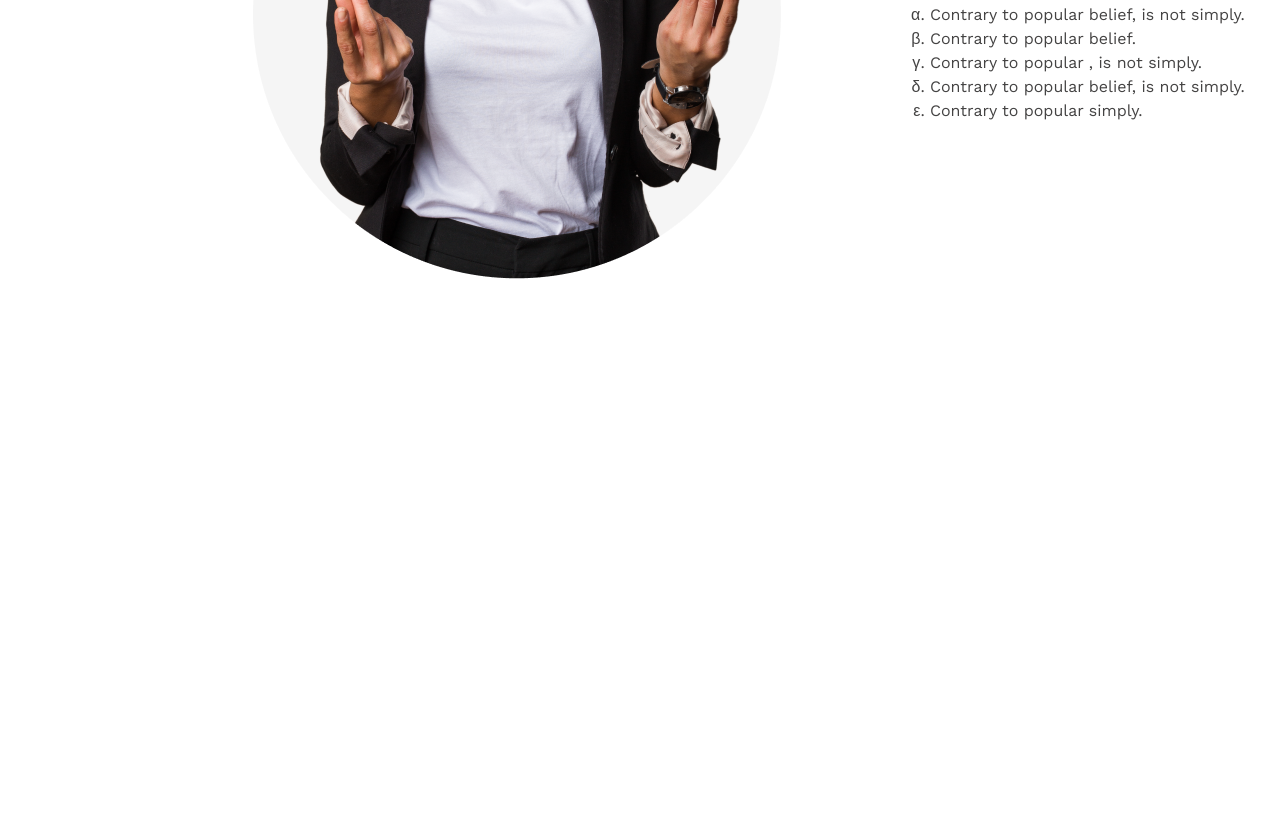
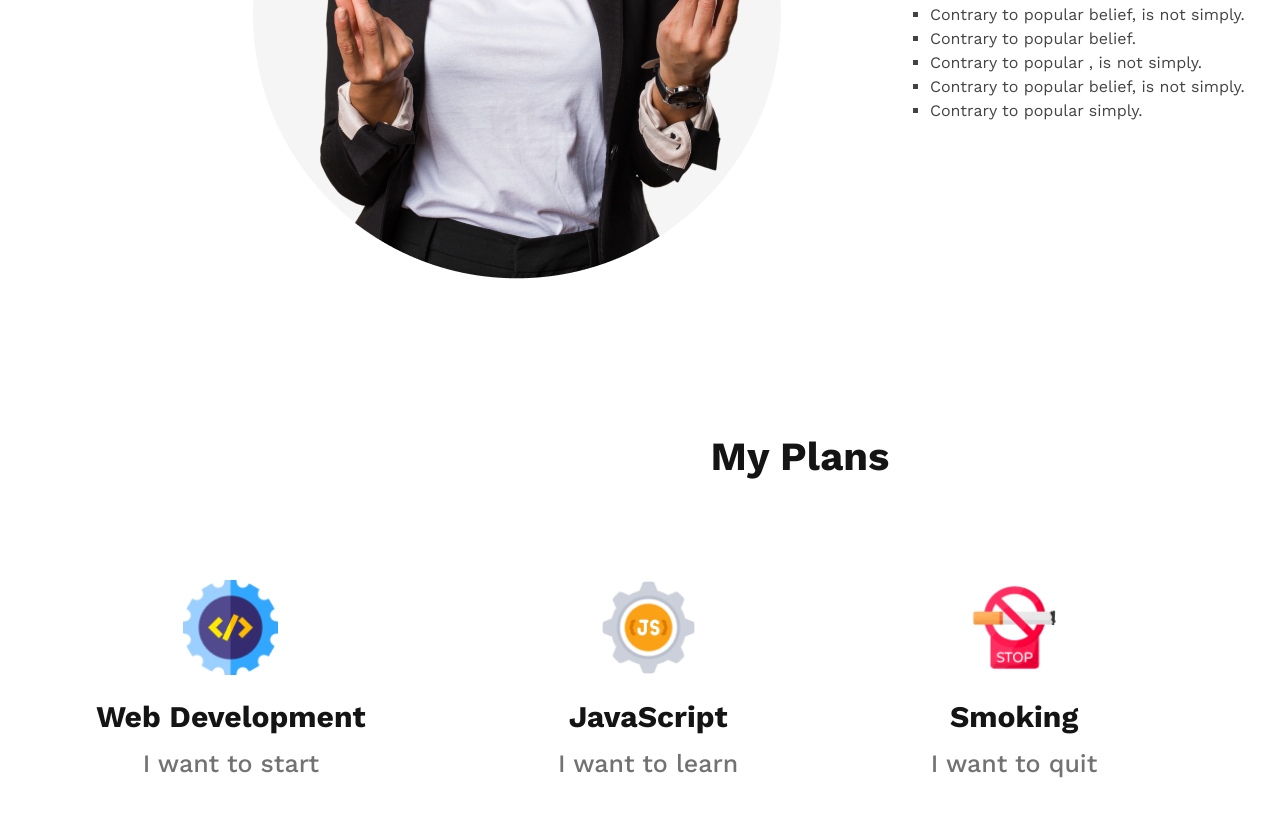
Before and after one commit to tahasann/new-me, a plain HTML site: page index.html in a window 1280 px wide. Shown: the part 1403-2218 px from the top of the page. Before the commit the page ends 1836 px from the top, so only its background shows below. Drawn offline with nearby package versions, Linux system fonts and the light colour scheme.

Commit message:
added a plans section and styles

```diff
--- a/index.html
+++ b/index.html
@@ -45,6 +45,32 @@
 
             </div>
         </div>
+        <div class="my-plans-div">
+            <h3 class="my-plans-heading">My Plans</h3>
+           <div class="plans-section">
+            <div class="plans-container">
+                <img src="images/icons/web.png" alt="" class="plans-img">
+                <h4 class="plans-title">Web Development</h4>
+                <p class="plans-text">I want to start</p>
+            </div>
+            <div class="plans-container">
+                <img src="images/icons/js.png" alt="" class="plans-img">
+                <h4 class="plans-title">JavaScript</h4>
+                <p class="plans-text">I want to learn</p>
+            </div>
+            <div class="plans-container">
+                <img src="images/icons/smoke.png" alt="" class="plans-img">
+                <h4 class="plans-title">Smoking</h4>
+                <p class="plans-text">I want to quit</p>
+            </div>
+            <div class="plans-container">
+                <img src="images/icons/ecom.png" alt="" class="plans-img">
+                <h4 class="plans-title">Ecommerce</h4>
+                <p class="plans-text">I want to develop</p>
+            </div>
+
+           </div>
+        </div>
 
 
     </main>
--- a/styles/styles.css
+++ b/styles/styles.css
@@ -61,7 +61,7 @@ header {
 
 .failures-picture {
     width: 530px;
-    margin: 150px 130px 150px 230px ;
+    margin: 150px 130px 150px 230px;
     /* border: solid black 4px; */
 }
 
@@ -88,13 +88,52 @@ header {
     line-height: 1.5;
 }
 
-.failures-list{
+.failures-list {
     color: #444343;
     font-size: 16px;
     font-weight: 400;
     line-height: 1.5;
 
 }
-.failures-list li{
-    list-style:lower-greek;
+
+.failures-list li {
+    list-style: square;
+    /* have to make a check list icon /style */
 }
+
+.my-plans-heading {
+    color: #151414;
+    font-size: 40px;
+    font-weight: 700;
+    text-align: center;
+}
+
+.plans-section {
+    display: flex;
+    margin: 100px 0px;
+}
+
+.plans-title {
+    text-align: center;
+    color: #151414;
+    font-size: 30px;
+    font-weight: 700;
+    margin-top: 20px;
+}
+
+.plans-text {
+    text-align: center;
+    color: #737272;
+    font-size: 25px;
+    font-weight: 500;
+    margin-top: 15px;
+}
+
+.plans-img{
+    width: 95px;
+    margin: 0px auto;
+}
+
+.plans-container{
+    text-align: center;
+}
```
